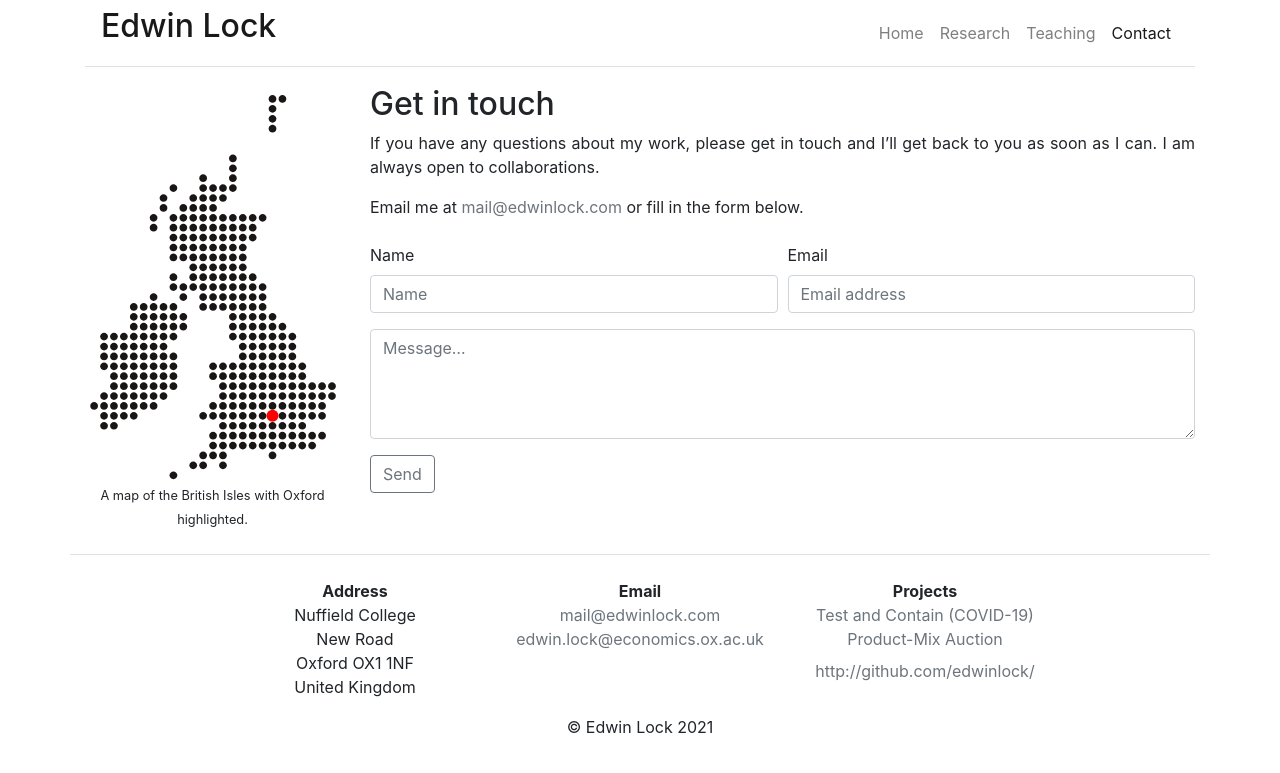
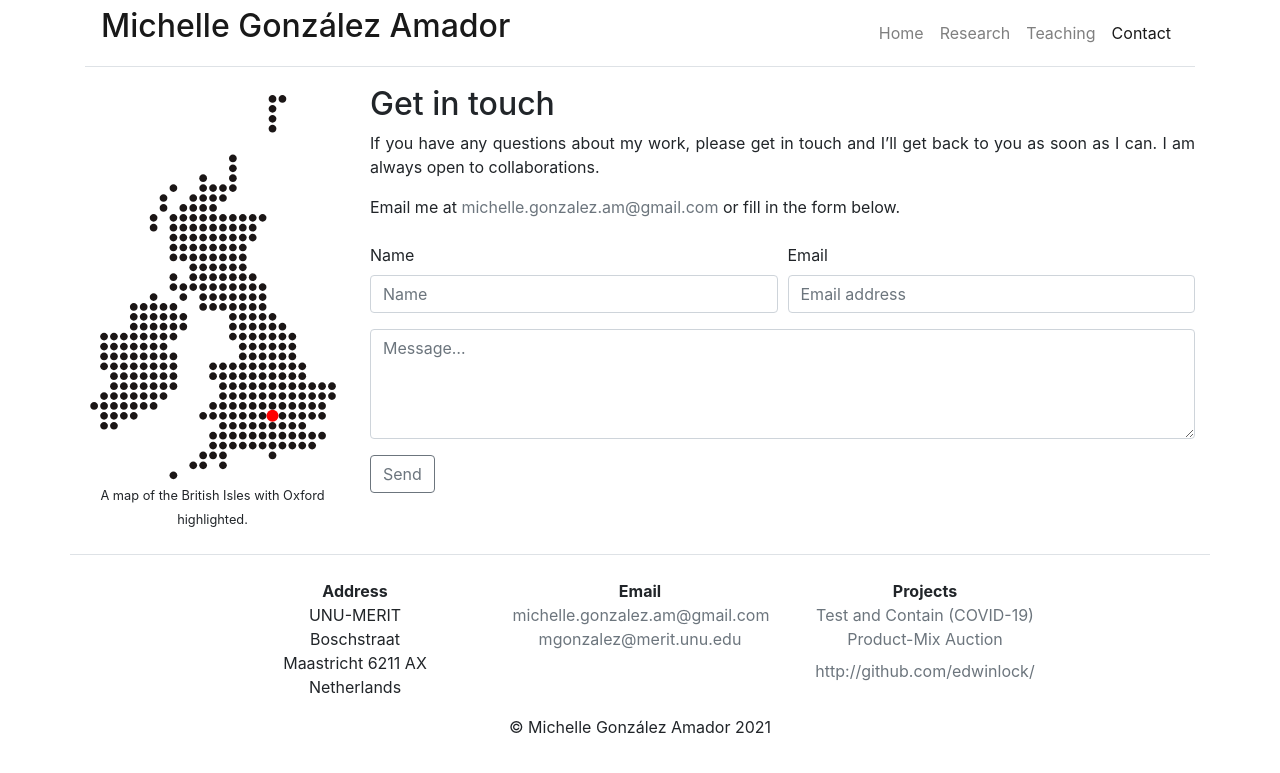
Before and after one commit to michelleg06/m-gonzalezamador.com, a Jekyll site: the page built from contact.md, in a window 1280 px wide. Shown: the top 773 px of the page. Built offline with Jekyll 4.4.1, drawn with Linux system fonts in a browser that asks for light colours; nearby versions of some CDN libraries.

Commit message:
Update _config.yml

```diff
--- a/_config.yml
+++ b/_config.yml
@@ -1,20 +1,20 @@
 # CHANGE THIS
 
-url: "https://www.edwinlock.com"
+url: "https://www.m-gonzalezamador.com"
 
-fullname: Edwin Lock
-position: Research Fellow
-department: Nuffield College
-university: University of Oxford
+fullname: Michelle González Amador
+position: PhD Candidate
+department: School of Business and Economics
+university: UNU-MERIT/Maastricht University
 
-building: Nuffield College  # optional
-street: New Road  # optional
-city: Oxford  # optional
-postcode: OX1 1NF  # optional
-country: United Kingdom  # optional
+building: UNU-MERIT  # optional
+street: Boschstraat  # optional
+city: Maastricht  # optional
+postcode: 6211 AX  # optional
+country: Netherlands  # optional
 
-email: mail@edwinlock.com
-secondary: edwin.lock@economics.ox.ac.uk  # optional
+email: michelle.gonzalez.am@gmail.com
+secondary: mgonzalez@merit.unu.edu  # optional
 
 formurl: https://formspree.io/xzbjkqje
 
```
